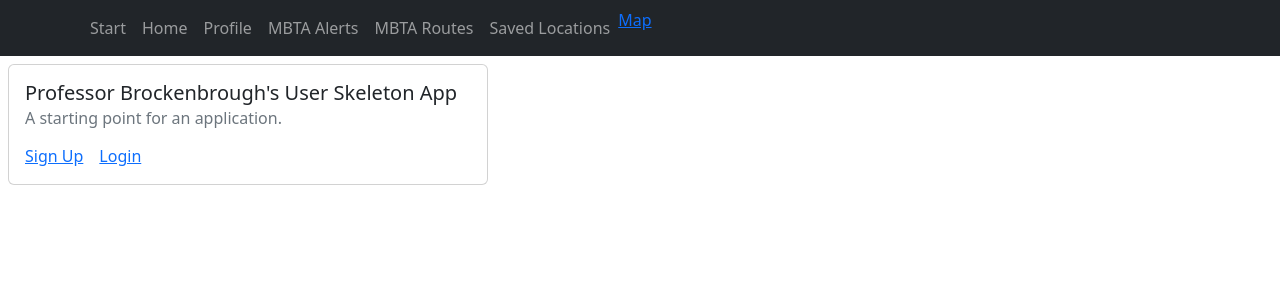
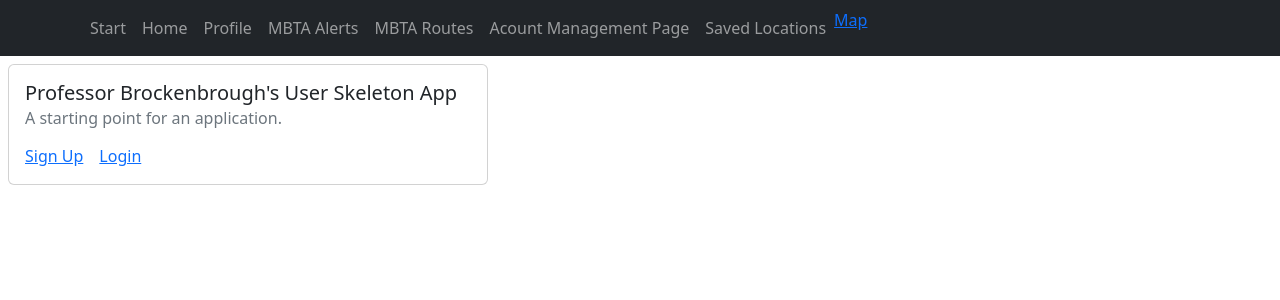
Before and after one commit to bridgetknight/mern-app, a React (Create React App) app in the folder frontend/: page / in a window 1280 px wide. Shown: the top 300 px of the page. Built offline with nearby package versions, Linux system fonts and the light colour scheme.

Commit message:
add account management page

```diff
--- a/frontend/src/components/navbar.js
+++ b/frontend/src/components/navbar.js
@@ -27,6 +27,9 @@ export default function Navbar() {
           <Nav.Link href="/privateUserProfile">Profile</Nav.Link>
           <Nav.Link href="/mbtaAlerts">MBTA Alerts</Nav.Link>
           <Nav.Link href="/mbtaPredictions">MBTA Routes</Nav.Link>
+          <Nav.Link href="/accountManagementPage">
+            Acount Management Page{" "}
+          </Nav.Link>
           <Nav.Link href="/userLocationsPage">Saved Locations</Nav.Link>
           <a href="/frontPage.html">Map</a>
         </Nav>
```
